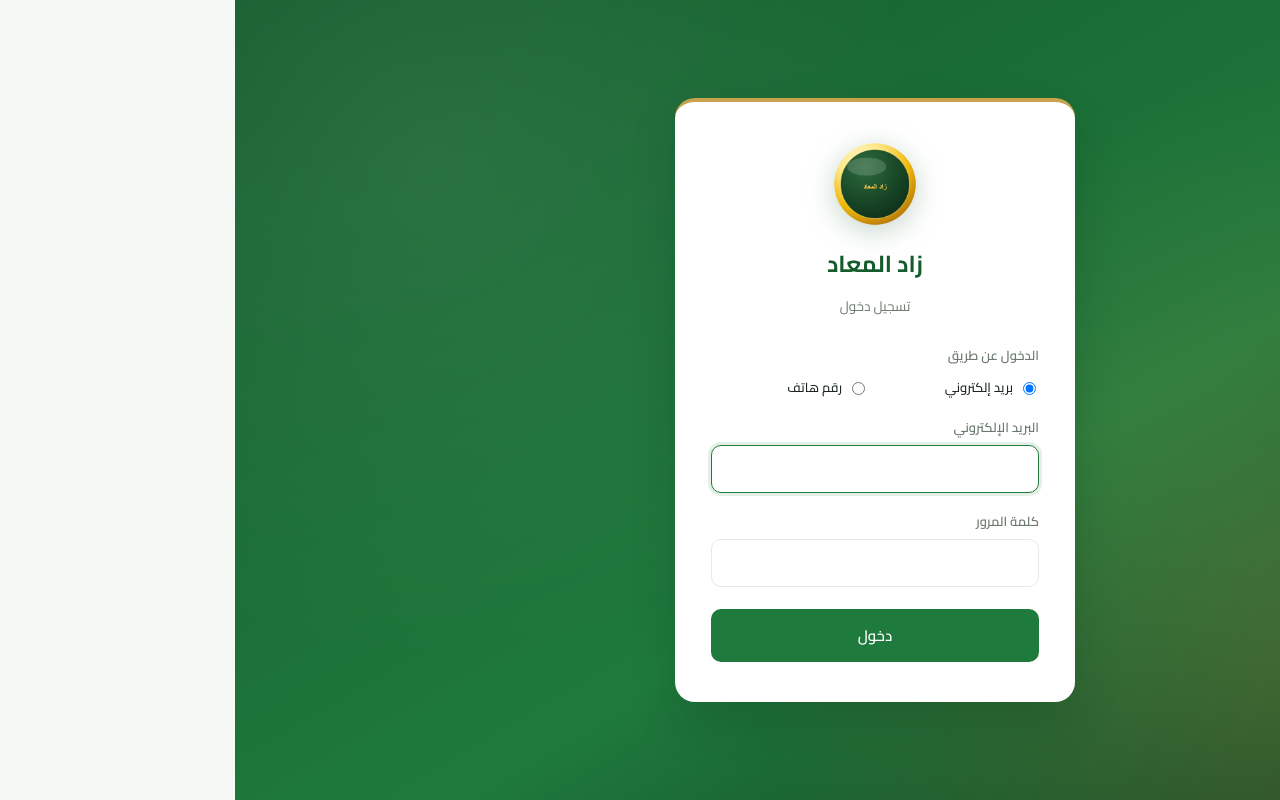
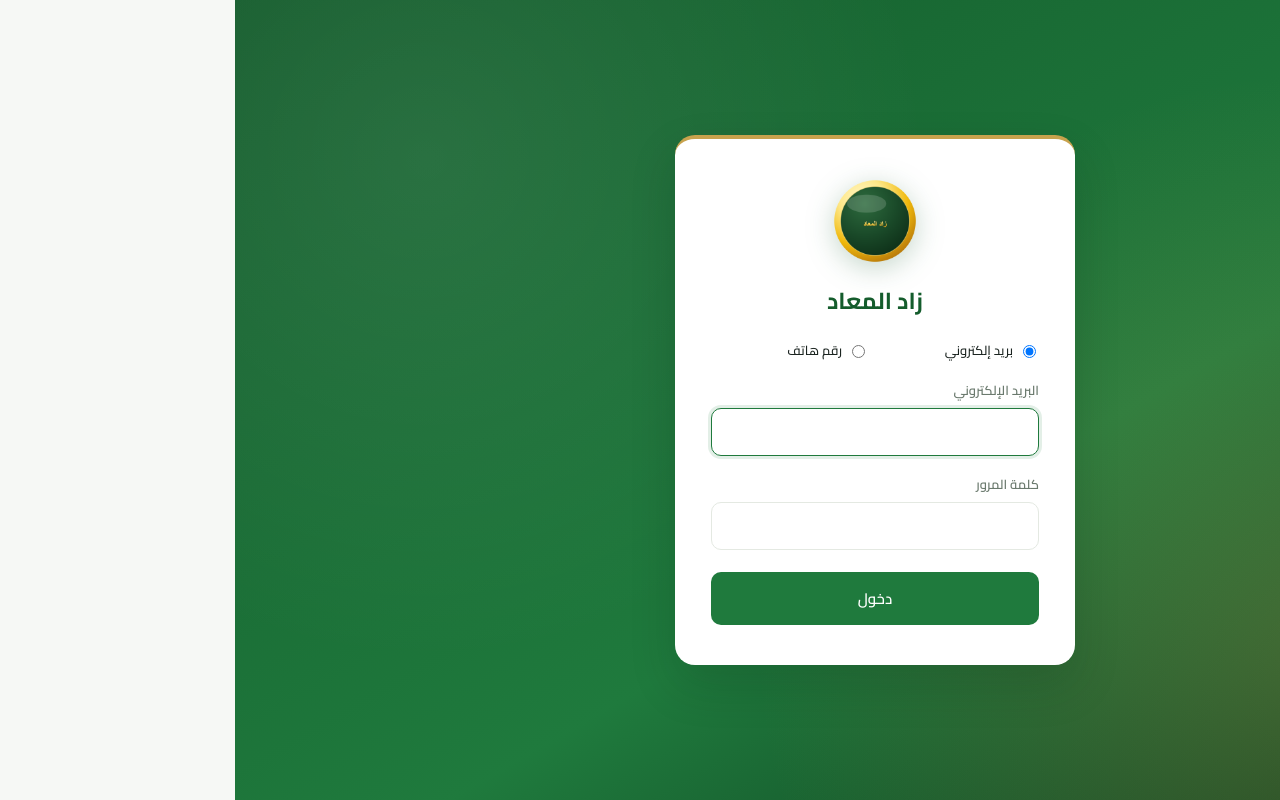
Before and after one commit to zadalmaad99/zadalmaad, a React (Vite) app: page /#/login in a window 1280 px wide. Built offline with nearby package versions, Linux system fonts and the light colour scheme; no server answers.

Commit message:
Remove redundant login-page subtitle and label

```diff
--- a/src/pages/Login.jsx
+++ b/src/pages/Login.jsx
@@ -37,12 +37,10 @@ export default function Login() {
       <form className="login-card" onSubmit={handleSubmit}>
         <img src={logo} alt="شعار التطبيق" className="login-logo" />
         <h1>زاد المعاد</h1>
-        <p className="subtitle">تسجيل دخول</p>
 
         {error && <div className="error-box">{error}</div>}
 
         <div className="contact-toggle">
-          <span className="contact-toggle-label">الدخول عن طريق</span>
           <div className="contact-toggle-options">
             <label className="radio-label">
               <input
```
